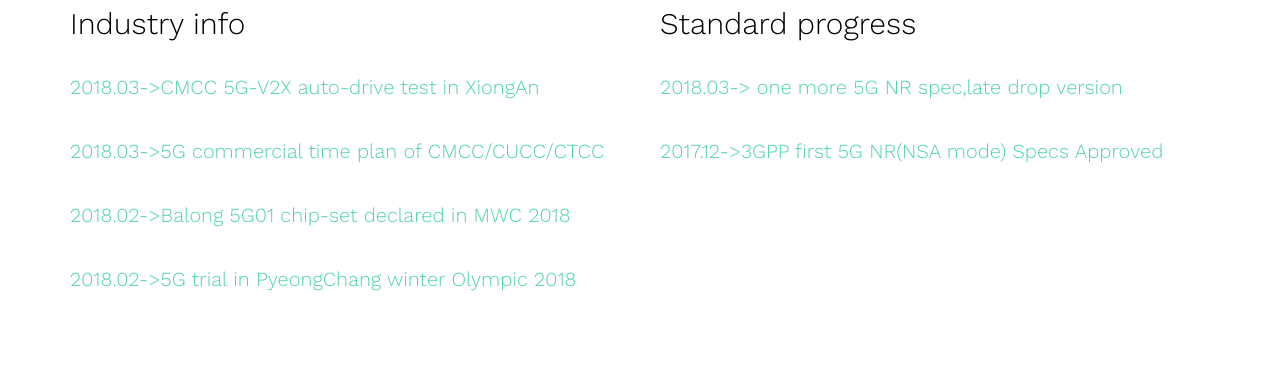
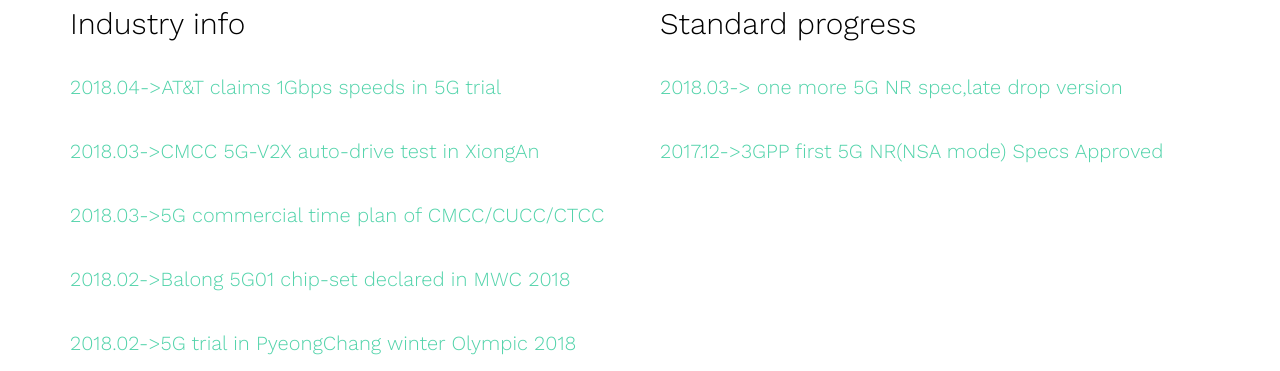
Before and after one commit to srrktech/srrktech.github.io, a plain HTML site: page index.html in a window 1280 px wide. Shown: the part 726-1097 px from the top of the page. Drawn offline with nearby package versions, Linux system fonts and the light colour scheme.

Commit message:
AT&T test 1Gbps

```diff
--- a/index.html
+++ b/index.html
@@ -79,6 +79,7 @@
 					</div>
 					<div class="col-md-6">
 						<h2>Industry info</h2>
+							<p><a href="https://www.telegeography.com/products/commsupdate/articles/2018/04/12/att-claims-1gbps-speeds-in-5g-trial/index.html">2018.04->AT&T claims 1Gbps speeds in 5G trial</a></p>
 							<p><a href="http://tech.163.com/18/0326/09/DDQHL4VT00097U80.html">2018.03->CMCC 5G-V2X auto-drive test in XiongAn</a></p>
 							<p><a href="http://www.sohu.com/a/225248698_114877?_f=index_chan30news_1">2018.03->5G commercial time plan of CMCC/CUCC/CTCC</a></p>
 							<p><a href="https://www.cnbc.com/2018/02/25/huawei-unveils-5g-chipset-at-mobile-world-congress.html">2018.02->Balong 5G01 chip-set declared in MWC 2018</a></p>
```
